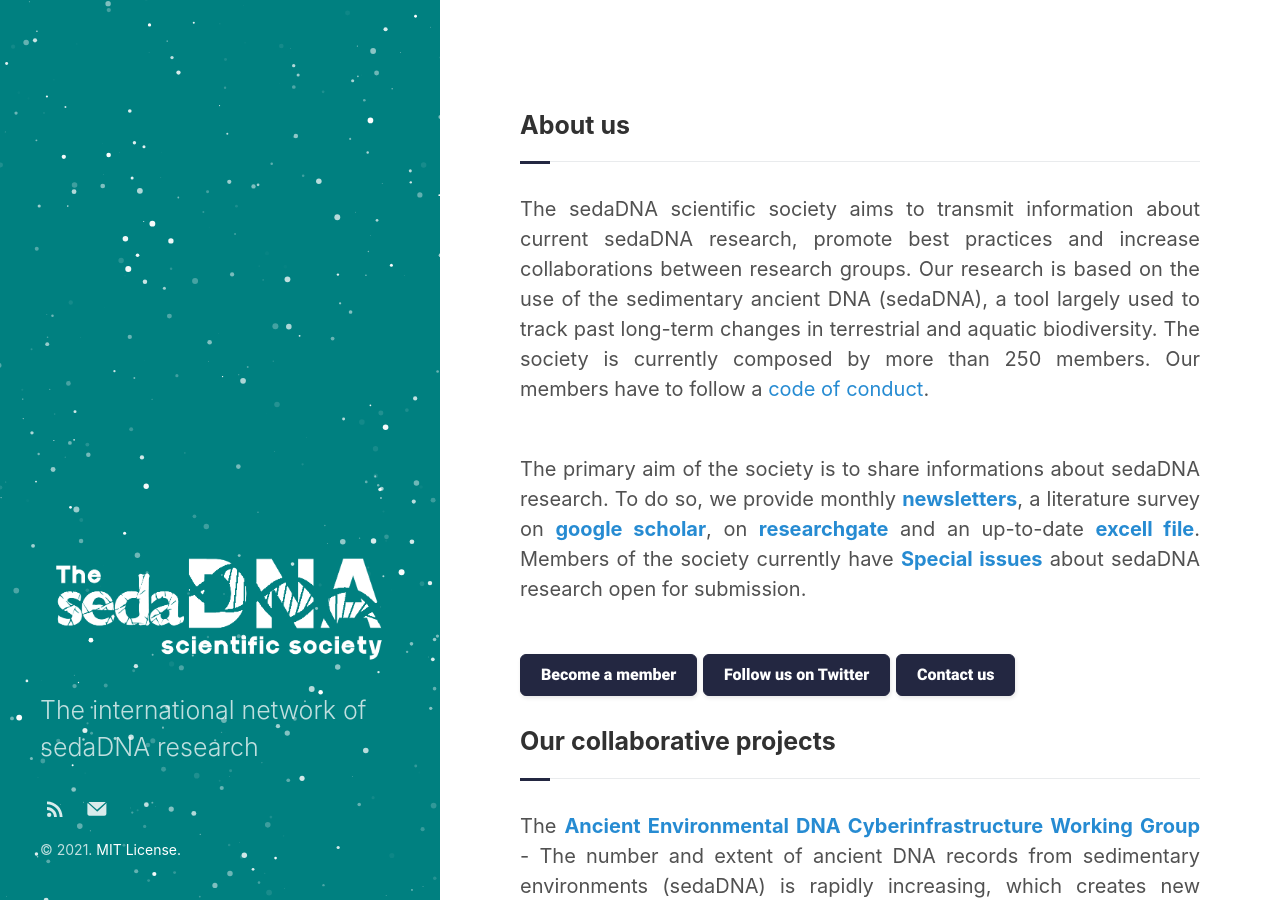
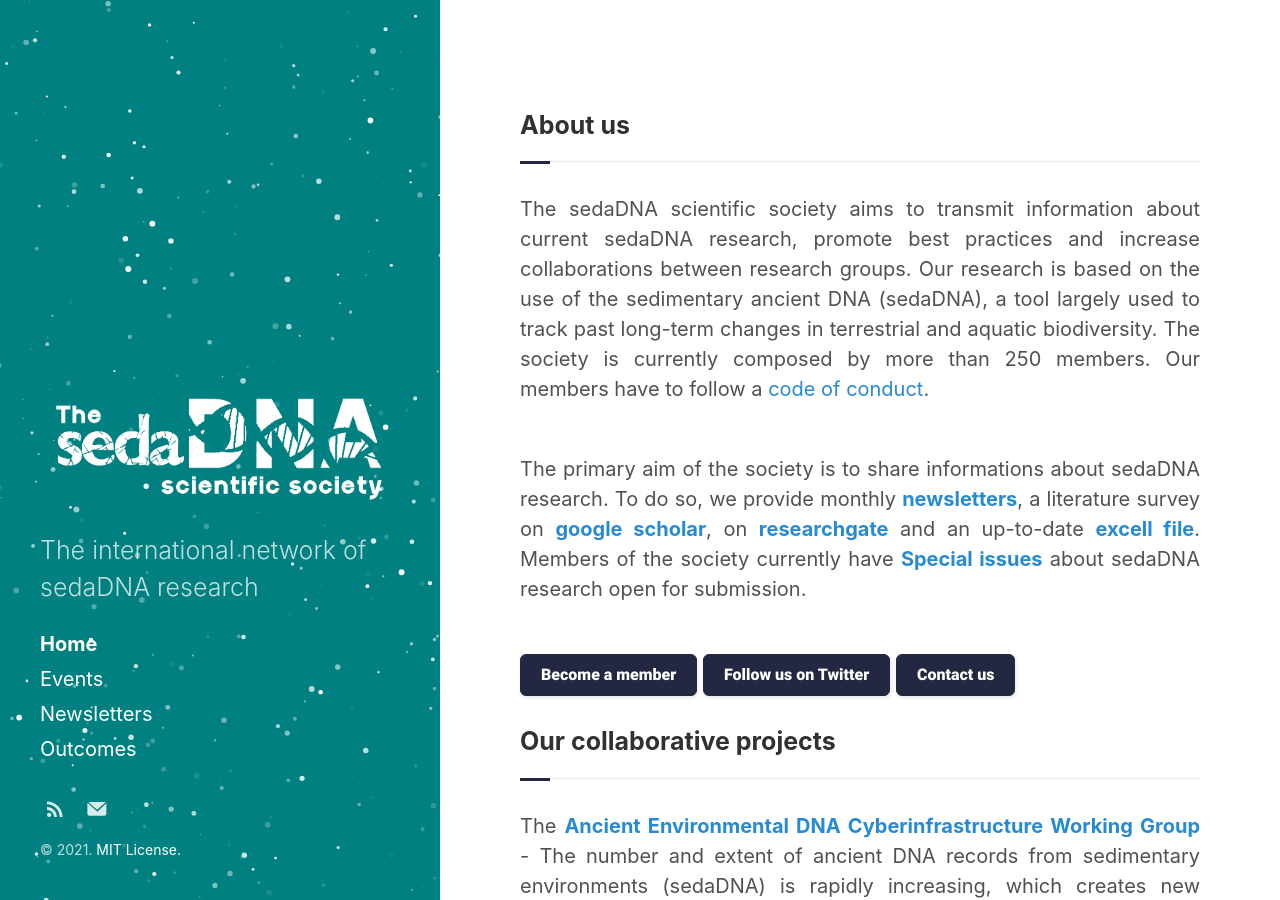
Before and after one commit to sedadna/sedadna.github.io, a Jekyll site: the page built from index.html, in a window 1280 px wide and 900 px high. Built offline with Jekyll 4.4.1, drawn with Linux system fonts in a browser that asks for light colours; the list of posts is cut into pages by our own code.

Commit message:
Update sidebar.html

```diff
--- a/_includes/sidebar.html
+++ b/_includes/sidebar.html
@@ -12,6 +12,26 @@
       <p class="lead">{{ site.description }}</p>
     </header>
 
+<nav id="sidebar-nav-links">
+  {% if site.sidebar_home_link %}
+    <a class="home-link {% if page.url == '/' %} active{% endif %}"
+        href="{{ "/" | relative_url }}">Home</a>
+  {% endif %}
+  {% if site.sidebar_blog_link %}
+    <a class="page-link {% if page.url == site.sidebar_blog_link %} active{% endif %}"
+	href="{{ site.sidebar_blog_link | relative_url }}">Blog</a>
+  {% endif %}
+
+  {% comment %}
+    The code below dynamically generates a sidebar nav of pages with
+    `sidebar_link: true` in the front-matter. See readme for usage.
+  {% endcomment %}
+
+  {% include page-links.html %}
+  {% include category-links.html %}
+
+  {% include custom-nav-links.html %}
+</nav>
 
 {% if site.version %}
 <span class="site-version">Currently v{{ site.version }}</span>
```
